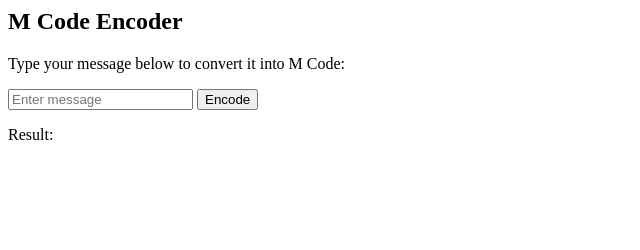
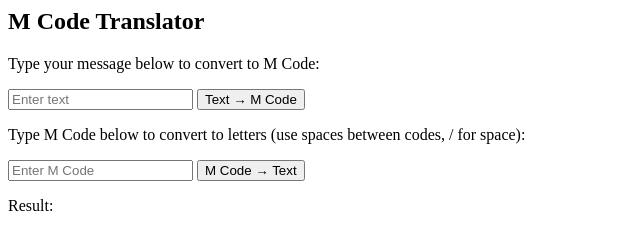
Before and after one commit to youyouyo006-source/Morcecodetrans, a plain HTML site: page index.html in a window 1280 px wide. Shown: the whole page, without its empty margins (0-640 px from the left). Drawn offline with Linux system fonts and the light colour scheme.

Commit message:
Refactor M Code translation section in index.html

```diff
--- a/index.html
+++ b/index.html
@@ -1,16 +1,19 @@
-<body>
-  <!-- Your existing sections like header, about, etc. -->
+<section>
+  <h2>M Code Translator</h2>
 
-  <section>
-    <h2>M Code Encoder</h2>
-    <p>Type your message below to convert it into M Code:</p>
-    <input type="text" id="textInput" placeholder="Enter message">
-    <button onclick="encodeMCode()">Encode</button>
-    <p>Result:</p>
-    <p id="result"></p>
-  </section>
+  <p>Type your message below to convert to M Code:</p>
+  <input type="text" id="textInput" placeholder="Enter text">
+  <button onclick="textToMCode()">Text → M Code</button>
+
+  <p>Type M Code below to convert to letters (use spaces between codes, / for space):</p>
+  <input type="text" id="mcodeInput" placeholder="Enter M Code">
+  <button onclick="mCodeToText()">M Code → Text</button>
+
+  <p>Result:</p>
+  <p id="translatorResult"></p>
 
   <script>
+    // M Code mapping (example)
     const mCodeMap = {
       'A': '.-', 'B': '-...', 'C': '-.-.',
       'D': '-..', 'E': '.', 'F': '..-.',
@@ -24,13 +27,29 @@
       ' ': '/'  // space between words
     };
 
-    function encodeMCode() {
+    // Create reverse mapping for M Code → letters
+    const reverseMCodeMap = {};
+    for (let key in mCodeMap) {
+      reverseMCodeMap[mCodeMap[key]] = key;
+    }
+
+    function textToMCode() {
       const input = document.getElementById('textInput').value.toUpperCase();
       let result = '';
       for (let char of input) {
         result += mCodeMap[char] ? mCodeMap[char] + ' ' : '';
       }
-      document.getElementById('result').innerText = result.trim();
+      document.getElementById('translatorResult').innerText = result.trim();
+    }
+
+    function mCodeToText() {
+      const input = document.getElementById('mcodeInput').value.trim();
+      const codes = input.split(' '); // split by spaces
+      let result = '';
+      for (let code of codes) {
+        result += reverseMCodeMap[code] ? reverseMCodeMap[code] : '';
+      }
+      document.getElementById('translatorResult').innerText = result;
     }
   </script>
-</body>
+</section>
```
